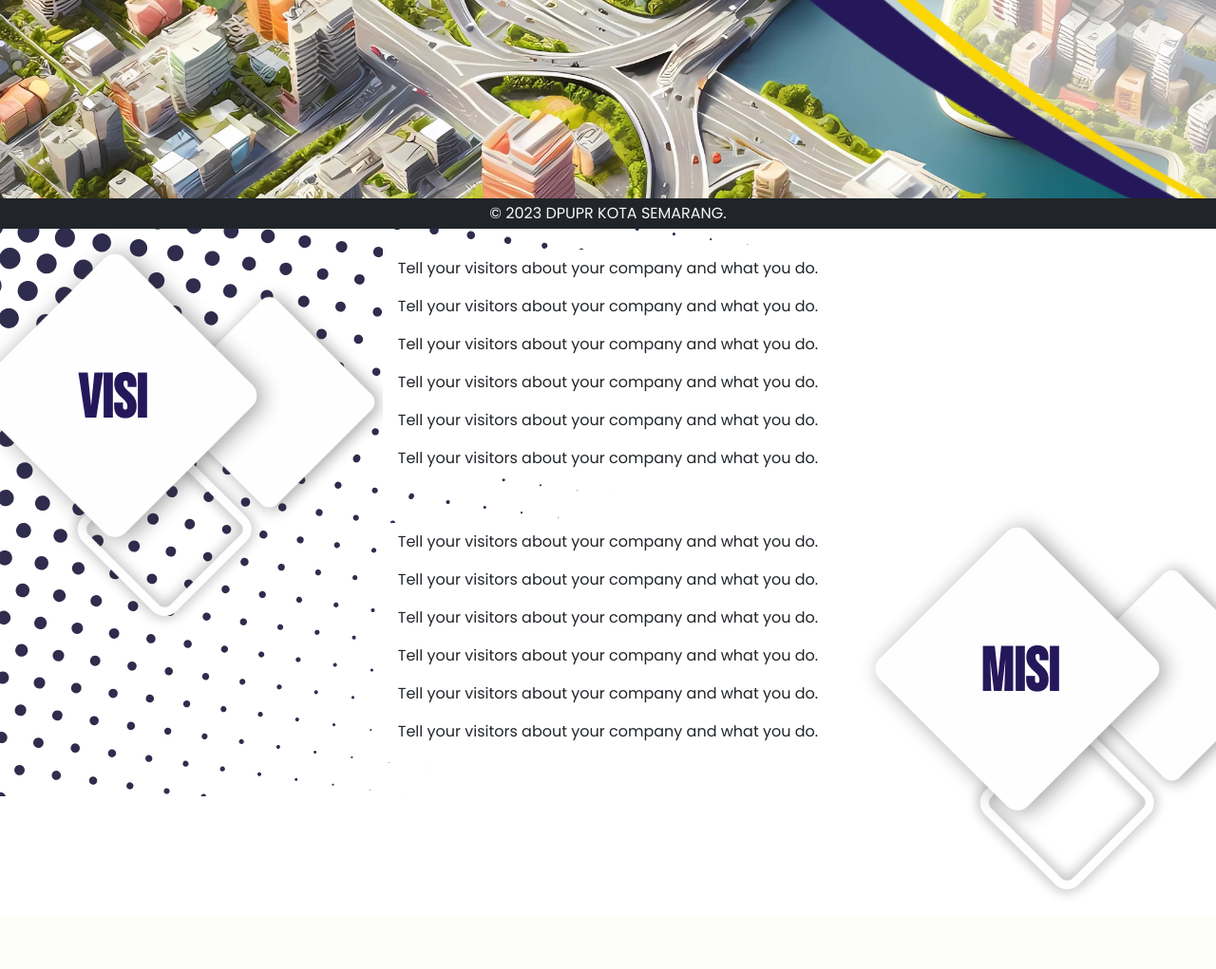
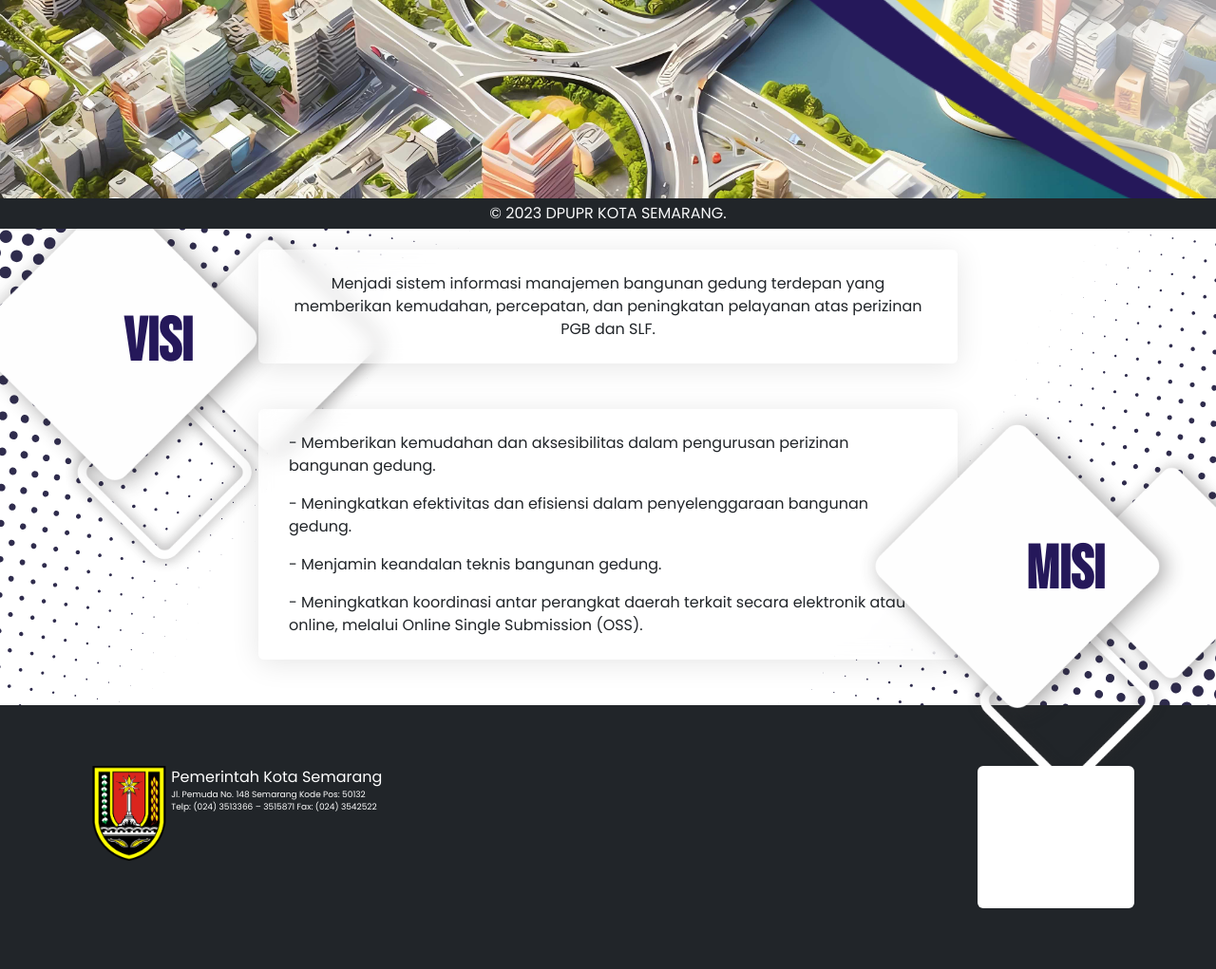
Before and after one commit to faisalekasyahputra/simbgsmg_new, a CodeIgniter app: page /simbgsmg_new/ in a window 1280 px wide; the page is wider, and only the part inside the window is pictured. Shown: the part 559-1580 px from the top of that part at 95% size. Before the commit the page ends 1502 px from the top of that part, so only its background shows below. Run offline with CodeIgniter, Linux system fonts and the light colour scheme; some libraries are stand-ins or nearby versions; grey boxes are pictures that could not be loaded.

Commit message:
Update utama.php

```diff
--- a/application/views/utama.php
+++ b/application/views/utama.php
@@ -1,4 +1,4 @@
-<section id="section-1" class="hero-section" style="background-image: url(<?=base_url('assets/img/bg-depan.jpg')?>); background-size: cover;">
+<section id="section-1" class="hero-section" style="background-image: url(<?= base_url('assets/img/bg-depan.jpg') ?>); background-size: cover;">
     <div class="container-fluid d-flex" style="background-image: url('assets/img/bgover.png'); background-size: cover; min-height: 100vh; margin-top:-90px;">
         <div class="container m-auto">
             <div class="row justify-content-end">
@@ -6,7 +6,7 @@
                     <h1 class="display-4 text-end fw-bolder judul"><i class="fa fa-building p-1 me-2" aria-hidden="true"></i> Sistem Informasi Manajemen
                         Bina Penataan Bangunan</h1>
                     <p class="lead fs-6 fw-bold">Dinas PUPR Pemerintah Kota Semarang.</p>
-                        <a class="btn btn-primary btn-lg" href="<?=base_url('Welcome/peta')?>"><i class="fa fa-database me-2" aria-hidden="true"></i> Lihat Data</a>
+                    <a class="btn btn-primary btn-lg" href="<?= base_url('Welcome/peta') ?>"><i class="fa fa-database me-2" aria-hidden="true"></i> Lihat Data</a>
                 </div>
             </div>
 
@@ -17,28 +17,19 @@
 
 <!-- Section 2 -->
 <section id="section-2">
-        <div class="container-fluid hero-bg py-5" style="background-image: url('<?=base_url('/assets/img/halftone.svg')?>');">
+
+    <div class="container-fluid py-5 " style="background-image: url('<?= base_url('/assets/img/halftone.svg') ?>'); background-size:cover;">
         <div class="container mb-5">
             <div class="row align-items-center">
 
                 <div class="col-2">
-                    <h1 class="display-3 text-center judul position-absolute" style="z-index: 2;">VISI</h1>
+                    <h1 class="display-3 text-center judul position-absolute ms-5 m-auto" style="z-index: 2;">VISI</h1>
                     <img class="square " src="assets/img/square.png" alt="" width="500">
                 </div>
                 <div class="col-8">
-                    <ul class="list-group list-group-flush align-items-center ">
-                        <li class="list-group-item border border-0">Tell your visitors about your company and what you
-                            do.</li>
-                        <li class="list-group-item border border-0">Tell your visitors about your company and what you
-                            do.</li>
-                        <li class="list-group-item border border-0">Tell your visitors about your company and what you
-                            do.</li>
-                        <li class="list-group-item border border-0">Tell your visitors about your company and what you
-                            do.</li>
-                        <li class="list-group-item border border-0">Tell your visitors about your company and what you
-                            do.</li>
-                        <li class="list-group-item border border-0">Tell your visitors about your company and what you
-                            do.</li>
+                    <ul class="list-group list-group-flush glass rounded p-3">
+                        <li class="list-group-item border border-0 text-center bg-transparent">Menjadi sistem informasi manajemen bangunan gedung terdepan yang memberikan kemudahan, percepatan, dan peningkatan pelayanan atas perizinan PGB dan SLF.</li>
+
                     </ul>
 
                 </div>
@@ -48,27 +39,46 @@
             <div class="row justify-content-end align-items-center">
 
                 <div class="col-8">
-                    <ul class="list-group list-group-flush align-items-center border-none">
-                        <li class="list-group-item border border-0">Tell your visitors about your company and what you
-                            do.</li>
-                        <li class="list-group-item border border-0">Tell your visitors about your company and what you
-                            do.</li>
-                        <li class="list-group-item border border-0">Tell your visitors about your company and what you
-                            do.</li>
-                        <li class="list-group-item border border-0">Tell your visitors about your company and what you
-                            do.</li>
-                        <li class="list-group-item border border-0">Tell your visitors about your company and what you
-                            do.</li>
-                        <li class="list-group-item border border-0">Tell your visitors about your company and what you
-                            do.</li>
+                    <ul class="list-group list-group-flush align-items-start glass rounded p-3">
+                        <li class="list-group-item border border-0 bg-transparent">- Memberikan kemudahan dan aksesibilitas dalam pengurusan perizinan bangunan gedung.</li>
+                        <li class="list-group-item border border-0 bg-transparent">- Meningkatkan efektivitas dan efisiensi dalam penyelenggaraan bangunan gedung.</li>
+                        <li class="list-group-item border border-0 bg-transparent">- Menjamin keandalan teknis bangunan gedung.</li>
+                        <li class="list-group-item border border-0 bg-transparent">- Meningkatkan koordinasi antar perangkat daerah terkait secara elektronik atau online, melalui Online Single Submission (OSS).
+                        </li>
+
                     </ul>
 
                 </div>
                 <div class="col-2">
-                    <h1 class="display-3 text-center judul position-absolute" style="z-index: 2;">MISI</h1>
-                    <img class="square " src="<?=base_url('assets/img/square.png')?>" alt="" width="500">
+                    <h1 class="display-3 text-center judul position-absolute ms-5 m-auto" style="z-index: 2;">MISI</h1>
+                    <img class="square " src="<?= base_url('assets/img/square.png') ?>" alt="" width="500">
                 </div>
             </div>
         </div>
     </div>
 </section>
+<section id="footer">
+    <footer>
+        <div class="container-fluid bg-dark text-white d-flex">
+            <div class="container p-3 my-5 m-auto">
+                <div class="row " >
+                    <div class="col-md-1">
+                        <img src="<?=base_url('assets/img/logo_smg.png')?>" alt="" width="100">
+                    </div>
+                    <div class="col">
+                        <p class="m-0">
+                        Pemerintah Kota Semarang
+                        </p>
+                        <p style="font-size: xx-small;">
+                        Jl. Pemuda No. 148 Semarang Kode Pos: 50132 <br>Telp: (024) 3513366 – 3515871 Fax: (024) 3542522
+                        </p>
+                    </div>
+                    <div class="col-md-2" >
+                    <iframe class="card" src="https://www.google.com/maps/embed?pb=!1m18!1m12!1m3!1d3960.229092684039!2d110.40796829678958!3d-6.9822702!2m3!1f0!2f0!3f0!3m2!1i1024!2i768!4f13.1!3m3!1m2!1s0x2e708ba87e15e37b%3A0xb6685e7f890af6d9!2sBalai%20Kota%20Semarang!5e0!3m2!1sid!2sid!4v1699961249215!5m2!1sid!2sid" width="100%" height="100%" style="border:0; ;"  allowfullscreen="" loading="lazy" referrerpolicy="no-referrer-when-downgrade"></iframe>
+                    </div>
+                </div>
+            </div>
+        </div>
+    </footer>
+
+</section>
```
Lines whose indentation alone changed are shown as unchanged.
